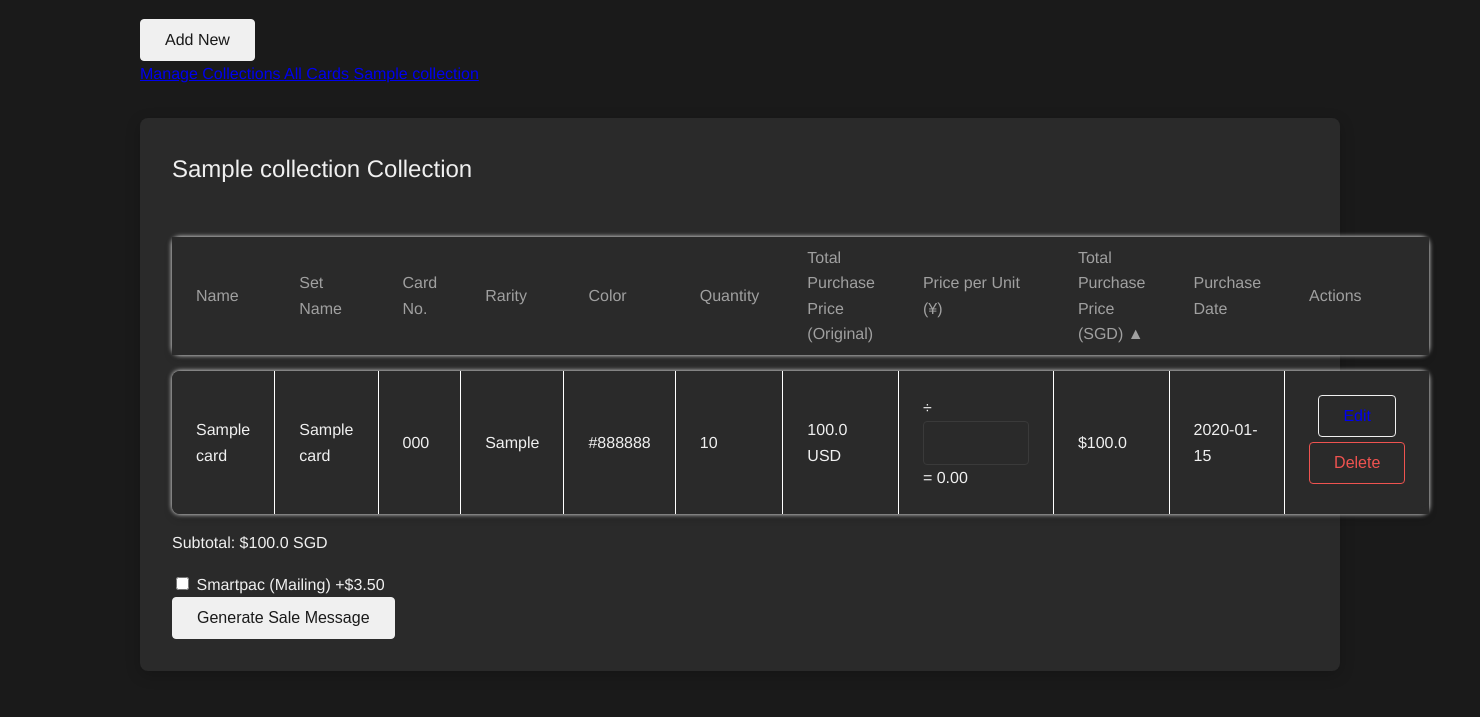
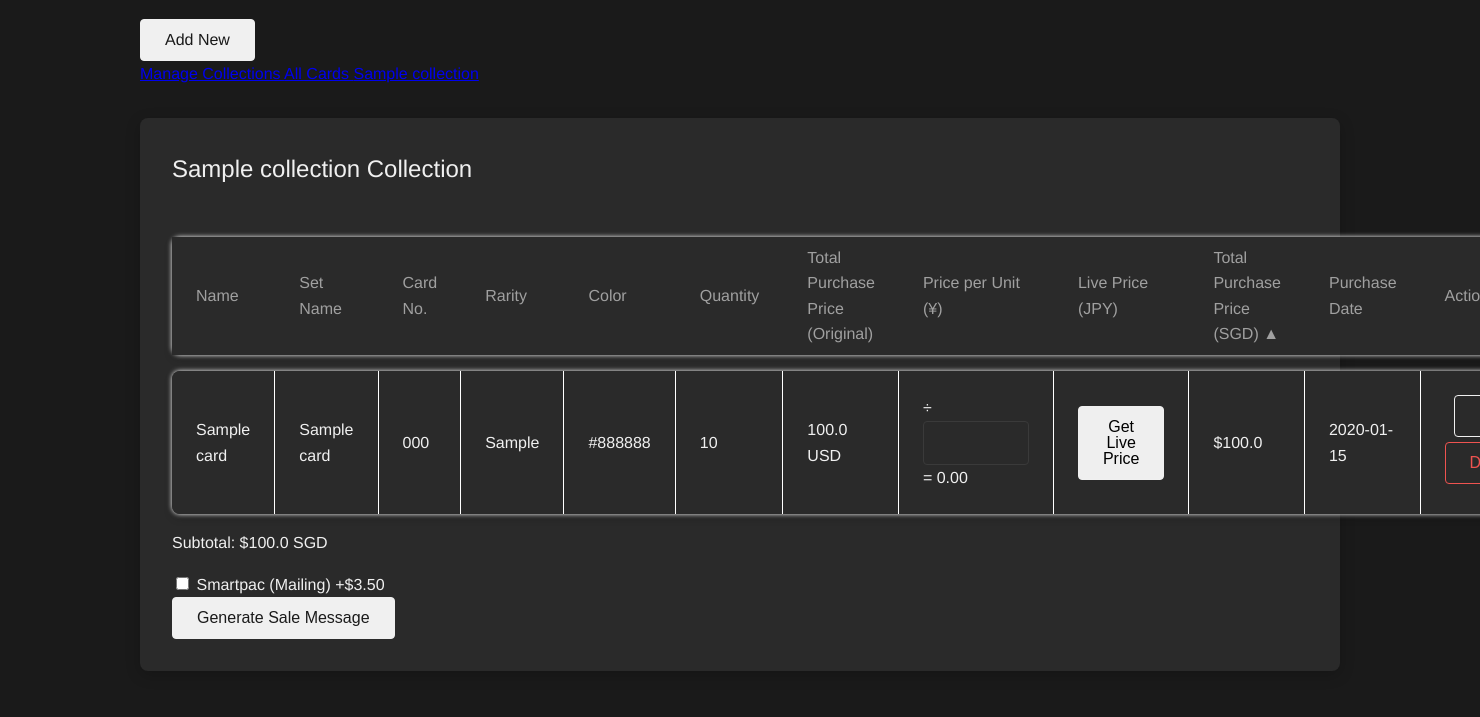
Before and after one commit to andrewyaputra234/OPTCG-expense-tracker, a Flask app: page /collection/1 in a window 1480 px wide; the page is wider, and only the part inside the window is pictured. Shown: the part 707-1424 px from the top of that part. Run offline with Flask 3, Linux system fonts and the light colour scheme; tables that the repository leaves empty hold one stand-in row (values such as "Sample post").

Commit message:
web scrape successfully from yyt

```diff
--- a/app.py
+++ b/app.py
@@ -1,11 +1,17 @@
 import os
 import requests
 import json
-from flask import Flask, render_template, request, redirect, url_for, flash, g
+from flask import Flask, render_template, request, redirect, url_for, flash, g, jsonify
 from datetime import date
 from dotenv import load_dotenv
 from sqlalchemy.exc import IntegrityError
 from datetime import datetime
+from bs4 import BeautifulSoup
+
+# --- NEW IMPORTS FOR LIVE PRICING ---
+import re
+from playwright.sync_api import sync_playwright
+# --- END NEW IMPORTS ---
 
 load_dotenv()
 
@@ -36,6 +42,82 @@ def get_exchange_rate(from_currency, to_currency):
         print(f"Error parsing API response: {e}")
         return None
 # --- END NEW HELPER FUNCTION ---
+
+# --- UPDATED HELPER FUNCTION FOR LIVE PRICING ---
+def get_yuyutei_prices_by_card_number(card_number_raw):
+    """
+    Fetch all available prices for a card number from Yuyu-tei's search page.
+
+    Args:
+        card_number_raw (str): e.g. 'OP01-025' or 'OP01-121'
+    Returns:
+        List[Dict] or None: A list of dictionaries with card details and prices.
+    """
+    try:
+        if '-' not in card_number_raw:
+            card_number_formatted = f"{card_number_raw[:4]}-{card_number_raw[4:]}"
+        else:
+            card_number_formatted = card_number_raw
+
+        url = f"https://yuyu-tei.jp/sell/opc/s/search?search_word={card_number_formatted}"
+
+        with sync_playwright() as p:
+            browser = p.chromium.launch()
+            page = browser.new_page()
+            page.goto(url, wait_until='networkidle')
+
+            CARD_ITEM_SELECTOR = ".card-product"
+
+            # Find all card products on the page that match the card number
+            matching_cards = page.locator(f"{CARD_ITEM_SELECTOR}").all()
+
+            if not matching_cards:
+                print(f"Card '{card_number_formatted}' not found on Yuyu-tei search page.")
+                browser.close()
+                return None
+
+            results = []
+            for card_element in matching_cards:
+                # Use Playwright selectors to find the correct elements
+                # The name and card number are in a span with a specific class
+                name_and_number_element = card_element.locator("span.d-block.border")
+                # The price is in a strong tag
+                price_element = card_element.locator("strong")
+                # The rarity is in a span with the class "tag"
+                rarity_element = card_element.locator("span.tag")
+
+                # Check if the extracted elements contain the correct card number to prevent false positives
+                if card_number_formatted not in name_and_number_element.text_content():
+                    continue
+
+                name_text = name_and_number_element.text_content().strip() if name_and_number_element.count() > 0 else "Unknown Name"
+                price_text = price_element.text_content().strip() if price_element.count() > 0 else "0"
+                rarity_text = rarity_element.text_content().strip() if rarity_element.count() > 0 else "Normal"
+
+                # Extract the price (digits only)
+                price_match = re.search(r'(\d{1,3}(?:,\d{3})*)', price_text)
+                price = int(price_match.group(1).replace(',', '')) if price_match else None
+
+                results.append({
+                    'name': name_text,
+                    'card_number': card_number_formatted,
+                    'rarity': rarity_text,
+                    'price_yen': price
+                })
+
+            browser.close()
+
+            if not results:
+                print(f"No prices found for {card_number_formatted} after filtering.")
+                return None
+
+            return results
+
+    except Exception as e:
+        print(f"Error fetching Yuyu-tei prices for '{card_number_formatted}': {e}")
+        return None
+# --- END UPDATED HELPER FUNCTION ---
+
 
 def create_app(test_config=None):
     app = Flask(__name__, instance_relative_config=True)
@@ -105,6 +187,20 @@ def create_app(test_config=None):
             total_purchase_price_sgd=total_purchase_price_sgd,
             total_purchase_price_original=total_purchase_price_original
         )
+
+    # --- NEW LIVE PRICING ROUTE ---
+    @app.route('/get_live_price/<card_number>')
+    def get_live_price(card_number):
+        if not card_number:
+            return jsonify({'error': 'No card number provided'}), 400
+
+        live_prices = get_yuyutei_prices_by_card_number(card_number)
+
+        if live_prices:
+            return jsonify({'prices': live_prices}), 200
+        else:
+            return jsonify({'error': 'Prices not found or scraping failed'}), 404
+    # --- END NEW LIVE PRICING ROUTE ---
 
     # --- NEW COLLECTION ROUTES ---
 
@@ -281,8 +377,10 @@ def create_app(test_config=None):
                         rate = get_exchange_rate(original_currency, 'SGD')
                         if rate:
                             purchase_price_sgd = purchase_price_original * rate
+                            flash(f"Converted {purchase_price_original} {original_currency} to {purchase_price_sgd:.2f} SGD.", "info")
                         else:
                             purchase_price_sgd = 0.0
+                            flash("Failed to get exchange rate, purchase price in SGD set to 0.0", "warning")
                     else:
                         purchase_price_sgd = purchase_price_original
 
--- a/static/js/collection.js
+++ b/static/js/collection.js
@@ -1,6 +1,8 @@
 // collection.js
 
 document.addEventListener('DOMContentLoaded', function() {
+    // ---- EXISTING FUNCTIONS (KEPT AS-IS) ----
+
     // Function to recalculate and update the subtotal
     function updateSubtotal() {
         let total = 0;
@@ -46,14 +48,16 @@ document.addEventListener('DOMContentLoaded', function() {
     const tableBody = document.querySelector('#cardTable tbody');
     let isAscending = true;
 
+    if (sortPriceSgdHeader) { // Check if the header exists before adding event listener
         sortPriceSgdHeader.style.cursor = 'pointer';
         sortIcon.innerHTML = '&#9650;';
 
         sortPriceSgdHeader.addEventListener('click', () => {
             const rows = Array.from(tableBody.querySelectorAll('tr'));
             rows.sort((a, b) => {
-            const priceA = parseFloat(a.cells[8].dataset.sortValue);
-            const priceB = parseFloat(b.cells[8].dataset.sortValue);
+                // Adjust index to 9 to account for the new "Live Price" column
+                const priceA = parseFloat(a.cells[9].dataset.sortValue);
+                const priceB = parseFloat(b.cells[9].dataset.sortValue);
 
                 if (isAscending) {
                     return priceA - priceB;
@@ -66,6 +70,7 @@ document.addEventListener('DOMContentLoaded', function() {
             isAscending = !isAscending;
             sortIcon.innerHTML = isAscending ? '&#9650;' : '&#9660;';
         });
+    }
 
     // Price per Unit (Yen) Calculation Logic
     const divisorInputs = document.querySelectorAll('.divisor-input-yen');
@@ -97,11 +102,8 @@ document.addEventListener('DOMContentLoaded', function() {
             }
         });
     });
-});
 
-document.addEventListener('DOMContentLoaded', function() {
     const generateBtn = document.getElementById('generateMessageBtn');
-    const subtotalSpan = document.getElementById('subtotalPriceSgd');
     const mailingFeeCheckbox = document.getElementById('mailingFeeCheckbox');
 
     // **IMPORTANT: Replace with your actual phone number and name**
@@ -110,15 +112,15 @@ document.addEventListener('DOMContentLoaded', function() {
 
     if (generateBtn) {
         generateBtn.addEventListener('click', function() {
-            let totalPrice = parseFloat(subtotalSpan.getAttribute('data-base-price'));
+            let subtotalPrice = parseFloat(subtotalElement.getAttribute('data-base-price'));
             let mailingText = '';
 
             if (mailingFeeCheckbox.checked) {
-                totalPrice += 3.50;
+                subtotalPrice += 3.50;
                 mailingText = '(inclusive of mailing)';
             }
 
-            const message = `Hello, thanks for the support of my sales. If the above info in the picture is correct, please xfer $${totalPrice.toFixed(2)}${mailingText} to ${phoneNumber}(${name}) and provide me a screenshot + your mailing details.`;
+            const message = `Hello, thanks for the support of my sales. If the above info in the picture is correct, please xfer $${subtotalPrice.toFixed(2)}${mailingText} to ${phoneNumber}(${name}) and provide me a screenshot + your mailing details.`;
 
             navigator.clipboard.writeText(message).then(() => {
                 alert('Sale message copied to clipboard!');
@@ -128,4 +130,50 @@ document.addEventListener('DOMContentLoaded', function() {
             });
         });
     }
+
+    // ---- NEW LIVE PRICING FUNCTIONALITY ----
+    const livePriceButtons = document.querySelectorAll('.live-price-btn');
+
+    livePriceButtons.forEach(button => {
+        button.addEventListener('click', async () => {
+            const card_number = button.dataset.cardNumber;
+            const livePriceContainer = button.parentElement.querySelector('.live-prices-container');
+
+            // Show a loading state
+            button.innerText = 'Fetching...';
+            button.disabled = true;
+
+            try {
+                const response = await fetch(`/get_live_price/${card_number}`);
+                const data = await response.json();
+
+                if (response.ok && data.prices) {
+                    // Create a list to hold the prices
+                    const priceList = document.createElement('ul');
+                    priceList.classList.add('list-unstyled', 'mb-0');
+
+                    data.prices.forEach(priceItem => {
+                        const listItem = document.createElement('li');
+                        // Use a line break for each price item to display them clearly
+                        listItem.innerHTML = `${priceItem.rarity}: **¥${priceItem.price_yen}**`;
+                        priceList.appendChild(listItem);
                     });
+
+                    // Clear the button and append the new list of prices
+                    button.style.display = 'none'; // Hide the button
+                    livePriceContainer.appendChild(priceList);
+
+                } else {
+                    livePriceContainer.innerText = 'No live price found.';
+                    livePriceContainer.classList.add('text-danger');
+                    button.style.display = 'none';
+                }
+            } catch (error) {
+                console.error('Error fetching live price:', error);
+                livePriceContainer.innerText = 'Error fetching price.';
+                livePriceContainer.classList.add('text-danger');
+                button.style.display = 'none';
+            }
+        });
+    });
+});
--- a/templates/collection.html
+++ b/templates/collection.html
@@ -66,6 +66,7 @@
                             <th scope="col">Quantity</th>
                             <th scope="col">Total Purchase Price (Original)</th>
                             <th scope="col">Price per Unit (¥)</th>
+                            <th scope="col">Live Price (JPY)</th>
                             <th scope="col" id="sortPriceSgd">
                                 Total Purchase Price (SGD) <span id="sortIcon"></span>
                             </th>
@@ -96,6 +97,10 @@
                                                 {% if card.original_currency != 'JPY' %}disabled{% endif %}>
                                         <span class="ms-2">= <span class="result-span-yen">0.00</span></span>
                                     </div>
+                            </td>
+                            <td class="live-price-cell">
+                                <button class="btn btn-sm btn-info live-price-btn" data-card-number="{{ card.set_name }}-{{ card.card_number }}">Get Live Price</button>
+                                <div class="live-prices-container mt-2"></div>
                             </td>
                             <td class="total-price-sgd-cell" data-sort-value="{{ (card.purchase_price_sgd * card.quantity)|round(2) }}">
                                 ${{ (card.purchase_price_sgd * card.quantity)|round(2) }}
```
Also changed, not shown: chatbot_service.py (+21 -5 lines). Lines whose indentation alone changed are shown as unchanged.
